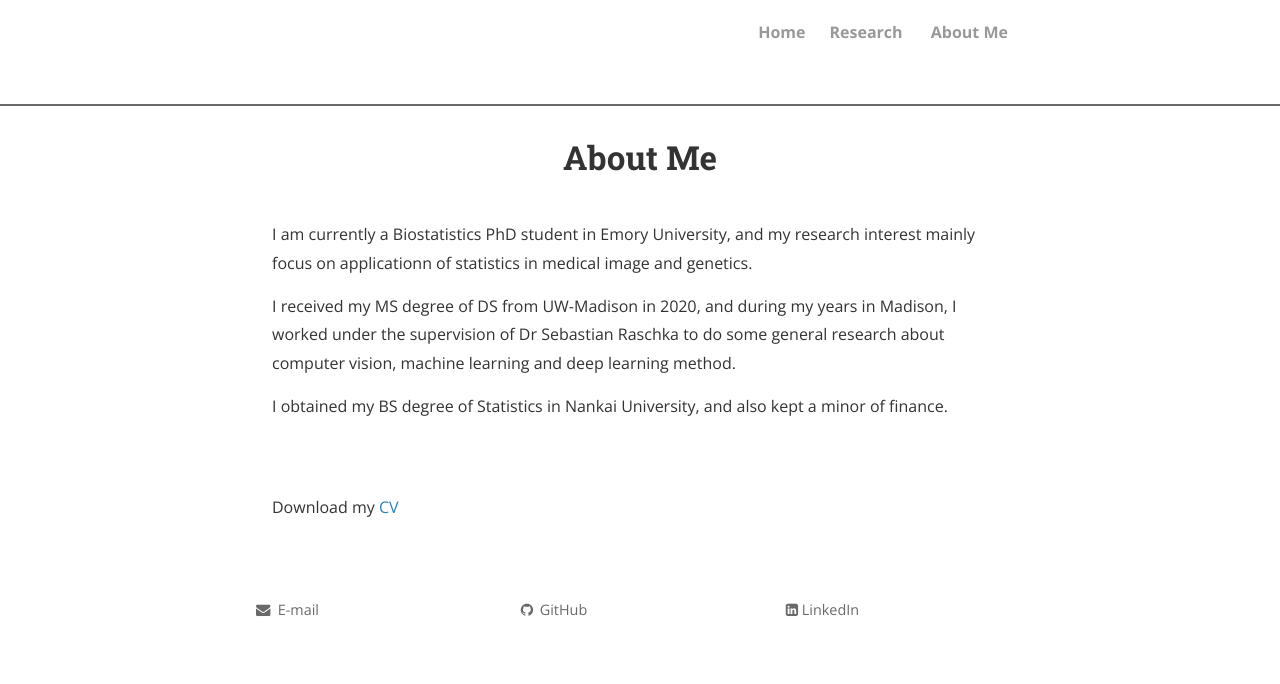
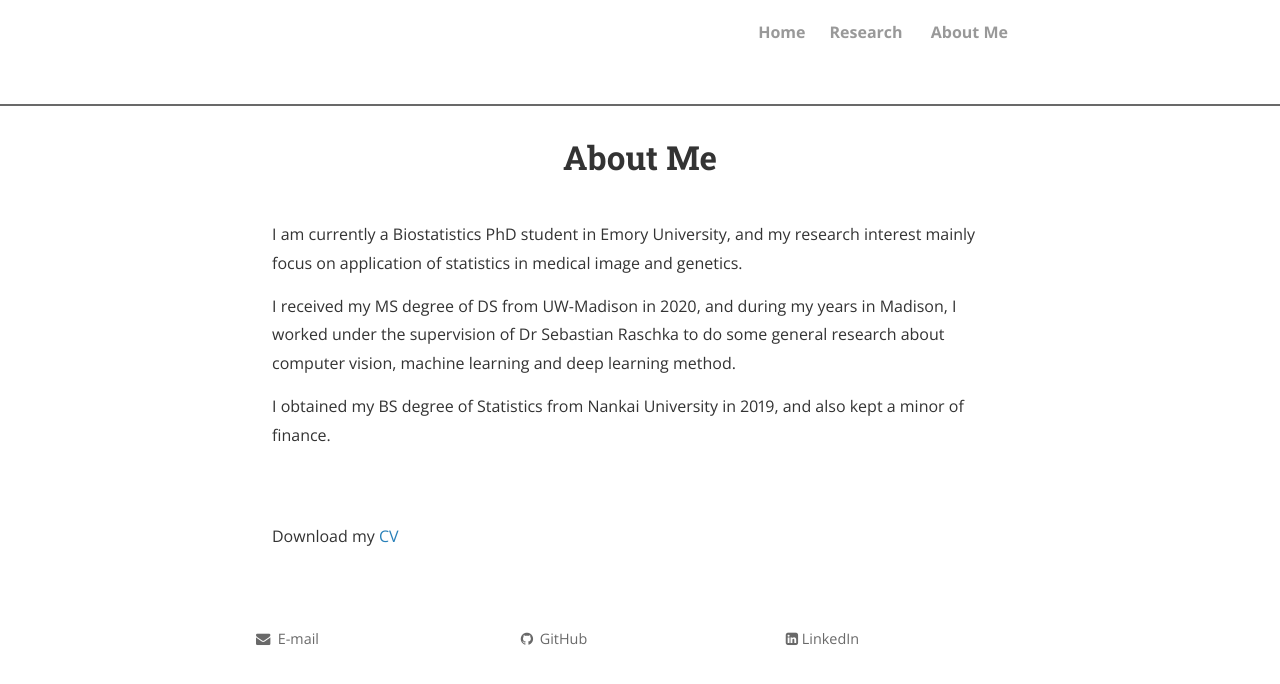
Before and after one commit to GYang79/Gyang79.github.io, a Jekyll site: the page built from about.md, in a window 1280 px wide. Shown: the top 684 px of the page. Built offline with Jekyll 4.4.1, drawn with Linux system fonts in a browser that asks for light colours; nearby versions of some CDN libraries; comment, search, counter and statistics services are not loaded; a style sheet for code colours, icons or effects is not loaded.

Commit message:
Update about.md

```diff
--- a/about.md
+++ b/about.md
@@ -3,11 +3,11 @@ layout: page
 title: About Me
 permalink: /about/
 ---
-I am currently a Biostatistics PhD student in  Emory University, and my research interest mainly focus on applicationn of statistics in medical image and genetics.
+I am currently a Biostatistics PhD student in  Emory University, and my research interest mainly focus on application of statistics in medical image and genetics.
 
 I received my MS degree of DS from UW-Madison in 2020, and during my years in Madison, I worked under the supervision of Dr Sebastian Raschka to do some general research about computer vision, machine learning and deep learning method.
 
-I obtained my BS degree of Statistics in Nankai University, and also kept a minor of  finance.
+I obtained my BS degree of Statistics from  Nankai University in 2019, and also kept a minor of  finance.
 
 <br>
 <br>
```
